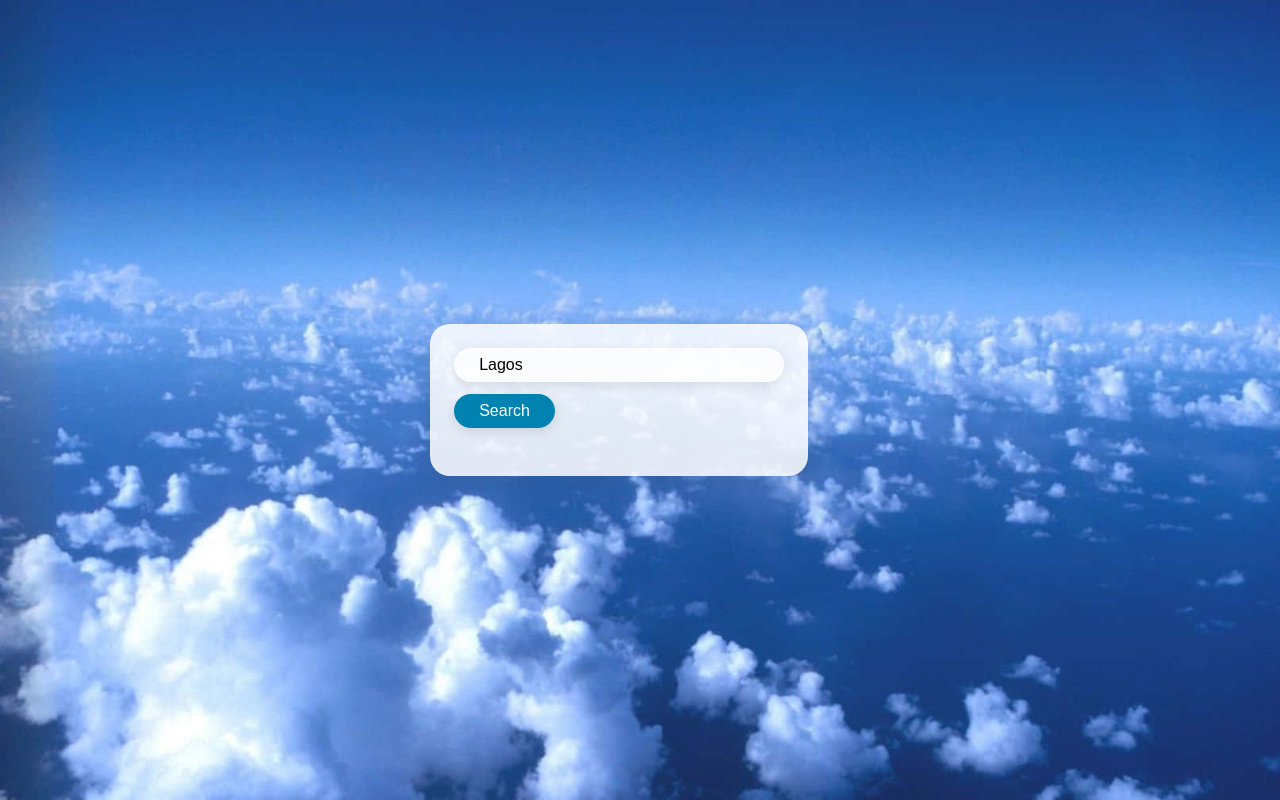
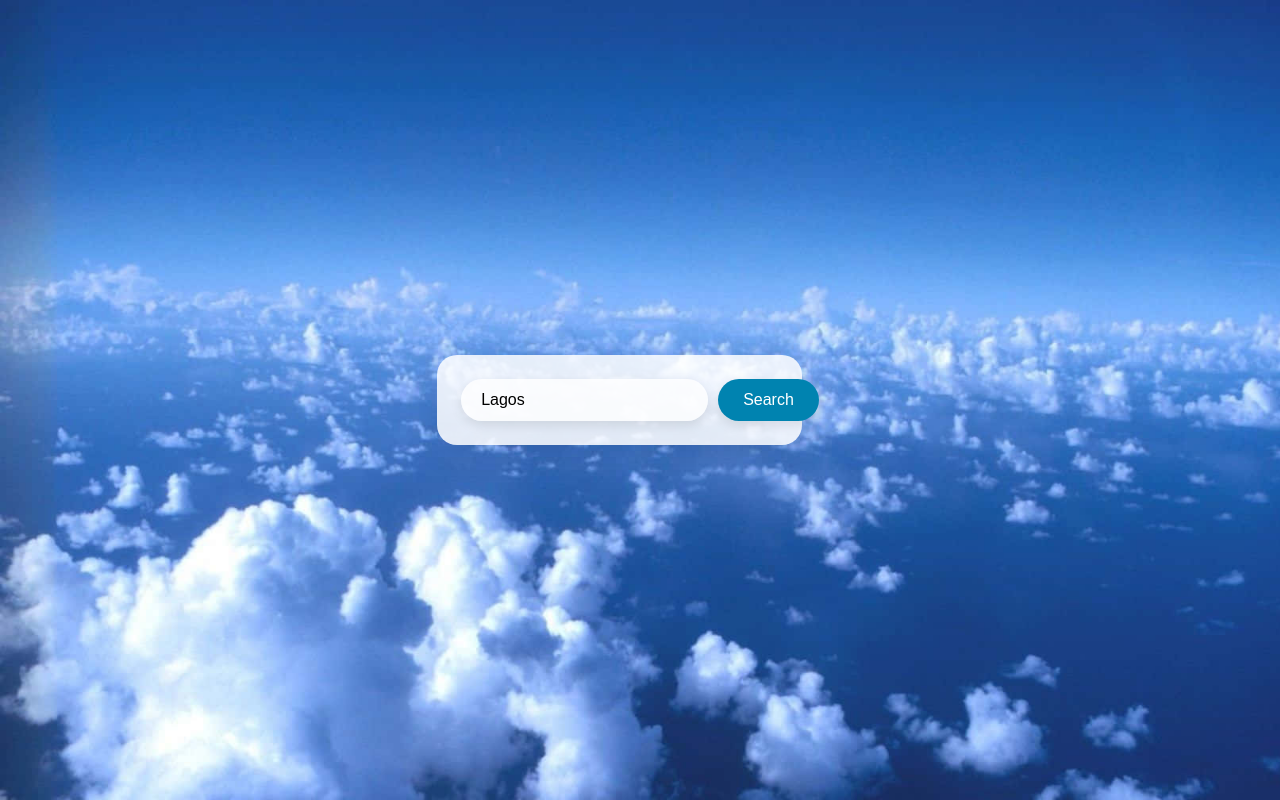
Before and after one commit to EDENI-JOEL/weather, a React (Create React App) app: page / in a window 1280 px wide. Built offline with nearby package versions, Linux system fonts and the light colour scheme.

Commit message:
search button update

```diff
--- a/src/WeatherApp.css
+++ b/src/WeatherApp.css
@@ -26,35 +26,34 @@ body {
 }
 
 .search-box {
-  margin-bottom: 3vh;
   display: flex;
-  gap: 1vw;
-  position: relative;
-  flex-wrap: wrap;
+  gap: 10px;
+  width: 100%;
 }
 
 .search-box input {
-  flex: 1;
-  padding: 1vh 2vw;
+  flex-grow: 1;
+  padding: 12px 20px;
   border: none;
   background: rgba(255, 255, 255, 0.8);
   border-radius: 30px;
-  font-size: 1rem;
+  font-size: 16px;
   outline: none;
   box-shadow: 0 4px 12px rgba(0, 0, 0, 0.1);
 }
 
 .search-box button {
-  padding: 1vh 2vw;
+  padding: 12px 25px;
   border: none;
   background: #0083b0;
   color: white;
   border-radius: 30px;
   cursor: pointer;
-  font-size: 1rem;
+  font-size: 16px;
   transition: all 0.3s ease;
   box-shadow: 0 4px 12px rgba(0, 0, 0, 0.1);
 }
+
 
 .search-box button:hover {
   background: #006b8f;
```
